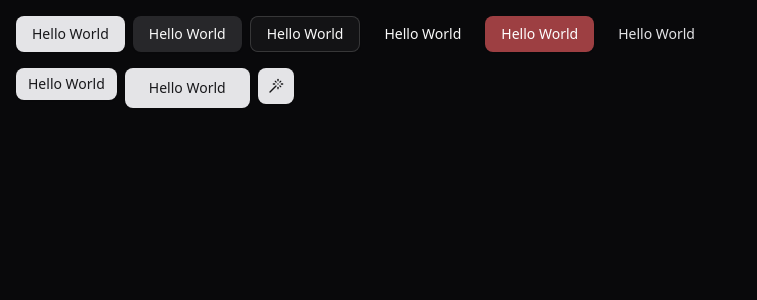
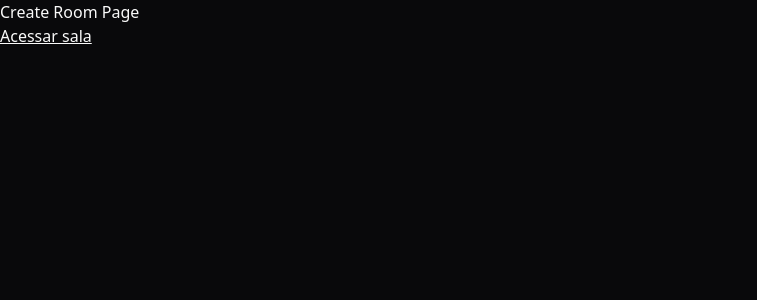
Before and after one commit to rodolfoHOk/rocketseat.nlw-agents, a React (Vite) app in the folder web/: page / in a window 1280 px wide. Shown: the top 300 px of the page, without its empty margins (0-757 px from the left). Built offline with nearby package versions, Linux system fonts and the light colour scheme.

Commit message:
feat: web: add react router dom

```diff
--- a/web/package.json
+++ b/web/package.json
@@ -17,6 +17,7 @@
     "lucide-react": "^0.525.0",
     "react": "^19.1.0",
     "react-dom": "^19.1.0",
+    "react-router-dom": "^7.6.3",
     "tailwind-merge": "^3.3.1",
     "tailwindcss": "^4.1.11"
   },
--- a/web/src/app.tsx
+++ b/web/src/app.tsx
@@ -1,25 +1,14 @@
-import { Wand } from 'lucide-react';
-import { Button } from './components/ui/button';
+import { BrowserRouter, Route, Routes } from 'react-router-dom';
+import { CreateRoomPage } from './pages/create-room';
+import { RoomDetailsPage } from './pages/room';
 
 export function App() {
   return (
-    <div className="w-full h-screen p-4 flex flex-col gap-4">
-      <div className="flex flex-row gap-2">
-        <Button>Hello World</Button>
-        <Button variant="secondary">Hello World</Button>
-        <Button variant="outline">Hello World</Button>
-        <Button variant="ghost">Hello World</Button>
-        <Button variant="destructive">Hello World</Button>
-        <Button variant="link">Hello World</Button>
-      </div>
-
-      <div className="flex flex-row gap-2">
-        <Button size="sm">Hello World</Button>
-        <Button size="lg">Hello World</Button>
-        <Button size="icon">
-          <Wand />
-        </Button>
-      </div>
-    </div>
+    <BrowserRouter>
+      <Routes>
+        <Route index element={<CreateRoomPage />} />
+        <Route path="/room" element={<RoomDetailsPage />} />
+      </Routes>
+    </BrowserRouter>
   );
 }
--- /dev/null
+++ b/web/src/pages/create-room.tsx
@@ -0,0 +1,13 @@
+import { Link } from 'react-router-dom';
+
+export function CreateRoomPage() {
+  return (
+    <div>
+      <h1>Create Room Page</h1>
+
+      <Link className="underline" to="/room">
+        Acessar sala
+      </Link>
+    </div>
+  );
+}
--- /dev/null
+++ b/web/src/pages/room.tsx
@@ -0,0 +1,13 @@
+import { Link } from 'react-router-dom';
+
+export function RoomDetailsPage() {
+  return (
+    <div>
+      <h1>Room Details Page</h1>
+
+      <Link className="underline" to="/">
+        Voltar
+      </Link>
+    </div>
+  );
+}
```
Also changed, not shown: 2 other files (tests, documents, lock files or other folders).
